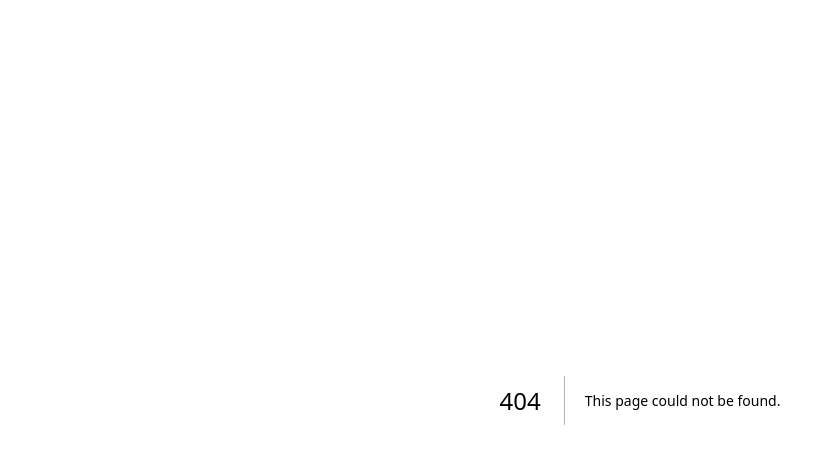
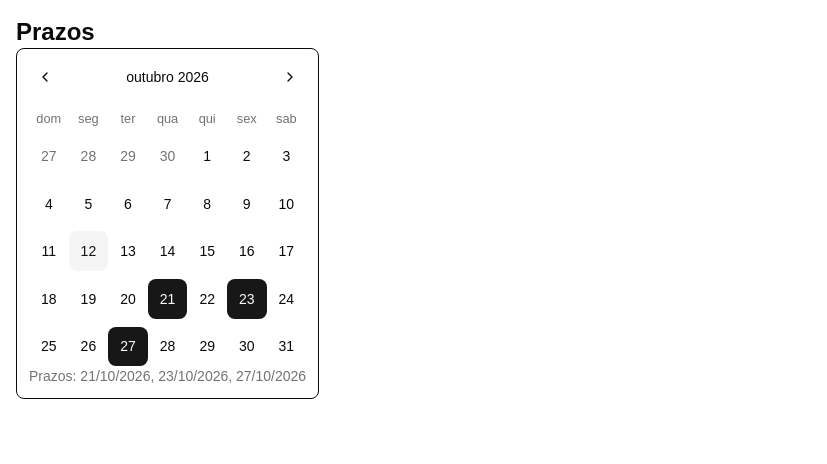
Before and after one commit to Lucasltx1/Projeto_SINDCOMB, a Next.js app in the folder frontend/: page /prazos in a window 1280 px wide. Before the commit this address had no page. Shown: the top 464 px of the page, without its empty margins (0-827 px from the left). Built offline with nearby package versions, Linux system fonts and the light colour scheme.

Commit message:
Adiciona calendário de prazos

```diff
--- a/frontend/package.json
+++ b/frontend/package.json
@@ -12,11 +12,13 @@
     "@base-ui/react": "^1.8.0",
     "class-variance-authority": "^0.7.1",
     "cn": "^0.2.6",
+    "date-fns": "^4.4.0",
     "lorem-ipsum": "^3.0.0",
     "lucide-react": "^1.42.0",
     "next": "16.3.4",
     "radix-ui": "^1.8.0",
     "react": "19.2.8",
+    "react-day-picker": "^10.0.2",
     "react-dom": "19.2.8",
     "shadcn": "^4.21.0",
     "tw-animate-css": "^1.4.0"
--- /dev/null
+++ b/frontend/src/app/prazos/page.tsx
@@ -0,0 +1,10 @@
+import PrazosCalendario from "./prazosCalendario";
+
+export default function PrazosPage() {
+    return (
+        <div className="container mx-auto p-4">
+            <h1 className="text-2xl font-bold">Prazos</h1>
+            <PrazosCalendario prazos={[new Date("2026-10-21"), new Date("2026-10-23"), new Date("2026-10-27")]} />
+        </div>
+    );
+}
--- /dev/null
+++ b/frontend/src/app/prazos/prazosCalendario.tsx
@@ -0,0 +1,20 @@
+"use client";
+import { Calendar } from "@/components/ui/calendar";
+import { ptBR } from "react-day-picker/locale/pt-BR";
+
+export default function PrazosCalendario({prazos}: {prazos?: Date[]}) {
+    return (
+            <Calendar
+            mode="multiple"
+            className="rounded-md border w-fit"
+            locale={ptBR}
+            timeZone="UTC"
+            selected={prazos}
+            footer={
+                <div className="text-center text-sm text-muted-foreground">
+                    {prazos && prazos.length > 0 ? `Prazos: ${prazos.map(p => p.toLocaleDateString("pt-BR")).join(", ")}` : "Nenhum prazo no momento."}
+                </div>
+            }
+            />
+    );
+}
--- a/frontend/src/components/ui/button.tsx
+++ b/frontend/src/components/ui/button.tsx
@@ -1,35 +1,33 @@
-import { Button as ButtonPrimitive } from "@base-ui/react/button"
+import * as React from "react"
 import { cva, type VariantProps } from "class-variance-authority"
 import { cn } from "cn"
+import { Slot } from "radix-ui"
 
 const buttonVariants = cva(
-  "group/button inline-flex shrink-0 items-center justify-center rounded-lg border border-transparent bg-clip-padding text-sm font-medium whitespace-nowrap transition-all outline-none select-none focus-visible:border-ring focus-visible:ring-3 focus-visible:ring-ring/50 active:not-aria-[haspopup]:translate-y-px disabled:pointer-events-none disabled:opacity-50 aria-invalid:border-destructive aria-invalid:ring-3 aria-invalid:ring-destructive/20 dark:aria-invalid:border-destructive/50 dark:aria-invalid:ring-destructive/40 [&_svg]:pointer-events-none [&_svg]:shrink-0 [&_svg:not([class*='size-'])]:size-4",
+  "inline-flex shrink-0 items-center justify-center gap-2 rounded-md text-sm font-medium whitespace-nowrap transition-all outline-none focus-visible:border-ring focus-visible:ring-[3px] focus-visible:ring-ring/50 disabled:pointer-events-none disabled:opacity-50 aria-invalid:border-destructive aria-invalid:ring-destructive/20 dark:aria-invalid:ring-destructive/40 [&_svg]:pointer-events-none [&_svg]:shrink-0 [&_svg:not([class*='size-'])]:size-4",
   {
     variants: {
       variant: {
-        default: "bg-primary text-primary-foreground hover:bg-primary/80",
+        default: "bg-primary text-primary-foreground hover:bg-primary/90",
+        destructive:
+          "bg-destructive text-white hover:bg-destructive/90 focus-visible:ring-destructive/20 dark:bg-destructive/60 dark:focus-visible:ring-destructive/40",
         outline:
-          "border-border bg-background hover:bg-muted hover:text-foreground aria-expanded:bg-muted aria-expanded:text-foreground dark:border-input dark:bg-input/30 dark:hover:bg-input/50",
+          "border bg-background shadow-xs hover:bg-accent hover:text-accent-foreground dark:border-input dark:bg-input/30 dark:hover:bg-input/50",
         secondary:
-          "bg-secondary text-secondary-foreground hover:bg-[color-mix(in_oklch,var(--secondary),var(--foreground)_5%)] aria-expanded:bg-secondary aria-expanded:text-secondary-foreground",
+          "bg-secondary text-secondary-foreground hover:bg-secondary/80",
         ghost:
-          "hover:bg-muted hover:text-foreground aria-expanded:bg-muted aria-expanded:text-foreground dark:hover:bg-muted/50",
-        destructive:
-          "bg-destructive/10 text-destructive hover:bg-destructive/20 focus-visible:border-destructive/40 focus-visible:ring-destructive/20 dark:bg-destructive/20 dark:hover:bg-destructive/30 dark:focus-visible:ring-destructive/40",
+          "hover:bg-accent hover:text-accent-foreground dark:hover:bg-accent/50",
         link: "text-primary underline-offset-4 hover:underline",
       },
       size: {
-        default:
-          "h-8 gap-1.5 px-2.5 has-data-[icon=inline-end]:pr-2 has-data-[icon=inline-start]:pl-2",
-        xs: "h-6 gap-1 rounded-[min(var(--radius-md),10px)] px-2 text-xs in-data-[slot=button-group]:rounded-lg has-data-[icon=inline-end]:pr-1.5 has-data-[icon=inline-start]:pl-1.5 [&_svg:not([class*='size-'])]:size-3",
-        sm: "h-7 gap-1 rounded-[min(var(--radius-md),12px)] px-2.5 text-[0.8rem] in-data-[slot=button-group]:rounded-lg has-data-[icon=inline-end]:pr-1.5 has-data-[icon=inline-start]:pl-1.5 [&_svg:not([class*='size-'])]:size-3.5",
-        lg: "h-9 gap-1.5 px-2.5 has-data-[icon=inline-end]:pr-2 has-data-[icon=inline-start]:pl-2",
-        icon: "size-8",
-        "icon-xs":
-          "size-6 rounded-[min(var(--radius-md),10px)] in-data-[slot=button-group]:rounded-lg [&_svg:not([class*='size-'])]:size-3",
-        "icon-sm":
-          "size-7 rounded-[min(var(--radius-md),12px)] in-data-[slot=button-group]:rounded-lg",
-        "icon-lg": "size-9",
+        default: "h-9 px-4 py-2 has-[>svg]:px-3",
+        xs: "h-6 gap-1 rounded-md px-2 text-xs has-[>svg]:px-1.5 [&_svg:not([class*='size-'])]:size-3",
+        sm: "h-8 gap-1.5 rounded-md px-3 has-[>svg]:px-2.5",
+        lg: "h-10 rounded-md px-6 has-[>svg]:px-4",
+        icon: "size-9",
+        "icon-xs": "size-6 rounded-md [&_svg:not([class*='size-'])]:size-3",
+        "icon-sm": "size-8",
+        "icon-lg": "size-10",
       },
     },
     defaultVariants: {
@@ -43,11 +41,19 @@ function Button({
   className,
   variant = "default",
   size = "default",
+  asChild = false,
   ...props
-}: ButtonPrimitive.Props & VariantProps<typeof buttonVariants>) {
+}: React.ComponentProps<"button"> &
+  VariantProps<typeof buttonVariants> & {
+    asChild?: boolean
+  }) {
+  const Comp = asChild ? Slot.Root : "button"
+
   return (
-    <ButtonPrimitive
+    <Comp
       data-slot="button"
+      data-variant={variant}
+      data-size={size}
       className={cn(buttonVariants({ variant, size, className }))}
       {...props}
     />
--- /dev/null
+++ b/frontend/src/components/ui/calendar.tsx
@@ -0,0 +1,220 @@
+"use client"
+
+import * as React from "react"
+import { cn } from "cn"
+import {
+  ChevronDownIcon,
+  ChevronLeftIcon,
+  ChevronRightIcon,
+} from "lucide-react"
+import {
+  DayPicker,
+  getDefaultClassNames,
+  type DayButton,
+} from "react-day-picker"
+
+import { Button, buttonVariants } from "@/components/ui/button"
+
+function Calendar({
+  className,
+  classNames,
+  showOutsideDays = true,
+  captionLayout = "label",
+  buttonVariant = "ghost",
+  formatters,
+  components,
+  ...props
+}: React.ComponentProps<typeof DayPicker> & {
+  buttonVariant?: React.ComponentProps<typeof Button>["variant"]
+}) {
+  const defaultClassNames = getDefaultClassNames()
+
+  return (
+    <DayPicker
+      showOutsideDays={showOutsideDays}
+      className={cn(
+        "group/calendar bg-background p-3 [--cell-size:--spacing(8)] [[data-slot=card-content]_&]:bg-transparent [[data-slot=popover-content]_&]:bg-transparent",
+        String.raw`rtl:**:[.rdp-button\_next>svg]:rotate-180`,
+        String.raw`rtl:**:[.rdp-button\_previous>svg]:rotate-180`,
+        className
+      )}
+      captionLayout={captionLayout}
+      formatters={{
+        formatMonthDropdown: (date) =>
+          date.toLocaleString("default", { month: "short" }),
+        ...formatters,
+      }}
+      classNames={{
+        root: cn("w-fit", defaultClassNames.root),
+        months: cn(
+          "relative flex flex-col gap-4 md:flex-row",
+          defaultClassNames.months
+        ),
+        month: cn("flex w-full flex-col gap-4", defaultClassNames.month),
+        nav: cn(
+          "absolute inset-x-0 top-0 flex w-full items-center justify-between gap-1",
+          defaultClassNames.nav
+        ),
+        button_previous: cn(
+          buttonVariants({ variant: buttonVariant }),
+          "size-(--cell-size) p-0 select-none aria-disabled:opacity-50",
+          defaultClassNames.button_previous
+        ),
+        button_next: cn(
+          buttonVariants({ variant: buttonVariant }),
+          "size-(--cell-size) p-0 select-none aria-disabled:opacity-50",
+          defaultClassNames.button_next
+        ),
+        month_caption: cn(
+          "flex h-(--cell-size) w-full items-center justify-center px-(--cell-size)",
+          defaultClassNames.month_caption
+        ),
+        dropdowns: cn(
+          "flex h-(--cell-size) w-full items-center justify-center gap-1.5 text-sm font-medium",
+          defaultClassNames.dropdowns
+        ),
+        dropdown_root: cn(
+          "relative rounded-md border border-input shadow-xs has-focus:border-ring has-focus:ring-[3px] has-focus:ring-ring/50",
+          defaultClassNames.dropdown_root
+        ),
+        dropdown: cn(
+          "absolute inset-0 bg-popover opacity-0",
+          defaultClassNames.dropdown
+        ),
+        caption_label: cn(
+          "font-medium select-none",
+          captionLayout === "label"
+            ? "text-sm"
+            : "flex h-8 items-center gap-1 rounded-md pr-1 pl-2 text-sm [&>svg]:size-3.5 [&>svg]:text-muted-foreground",
+          defaultClassNames.caption_label
+        ),
+        month_grid: cn("w-full border-collapse", defaultClassNames.month_grid),
+        weekdays: cn("flex", defaultClassNames.weekdays),
+        weekday: cn(
+          "flex-1 rounded-md text-[0.8rem] font-normal text-muted-foreground select-none",
+          defaultClassNames.weekday
+        ),
+        week: cn("mt-2 flex w-full", defaultClassNames.week),
+        week_number_header: cn(
+          "w-(--cell-size) select-none",
+          defaultClassNames.week_number_header
+        ),
+        week_number: cn(
+          "text-[0.8rem] text-muted-foreground select-none",
+          defaultClassNames.week_number
+        ),
+        day: cn(
+          "group/day relative aspect-square h-full w-full p-0 text-center select-none [&:last-child[data-selected=true]_button]:rounded-r-md",
+          props.showWeekNumber
+            ? "[&:nth-child(2)[data-selected=true]_button]:rounded-l-md"
+            : "[&:first-child[data-selected=true]_button]:rounded-l-md",
+          defaultClassNames.day
+        ),
+        range_start: cn(
+          "rounded-l-md bg-accent",
+          defaultClassNames.range_start
+        ),
+        range_middle: cn("rounded-none", defaultClassNames.range_middle),
+        range_end: cn("rounded-r-md bg-accent", defaultClassNames.range_end),
+        today: cn(
+          "rounded-md bg-accent text-accent-foreground data-[selected=true]:rounded-none",
+          defaultClassNames.today
+        ),
+        outside: cn(
+          "text-muted-foreground aria-selected:text-muted-foreground",
+          defaultClassNames.outside
+        ),
+        disabled: cn(
+          "text-muted-foreground opacity-50",
+          defaultClassNames.disabled
+        ),
+        hidden: cn("invisible", defaultClassNames.hidden),
+        ...classNames,
+      }}
+      components={{
+        Root: ({ className, rootRef, ...props }) => {
+          return (
+            <div
+              data-slot="calendar"
+              ref={rootRef}
+              className={cn(className)}
+              {...props}
+            />
+          )
+        },
+        Chevron: ({ className, orientation, ...props }) => {
+          if (orientation === "left") {
+            return (
+              <ChevronLeftIcon className={cn("size-4", className)} {...props} />
+            )
+          }
+
+          if (orientation === "right") {
+            return (
+              <ChevronRightIcon
+                className={cn("size-4", className)}
+                {...props}
+              />
+            )
+          }
+
+          return (
+            <ChevronDownIcon className={cn("size-4", className)} {...props} />
+          )
+        },
+        DayButton: CalendarDayButton,
+        WeekNumber: ({ children, ...props }) => {
+          return (
+            <td {...props}>
+              <div className="flex size-(--cell-size) items-center justify-center text-center">
+                {children}
+              </div>
+            </td>
+          )
+        },
+        ...components,
+      }}
+      {...props}
+    />
+  )
+}
+
+function CalendarDayButton({
+  className,
+  day,
+  modifiers,
+  ...props
+}: React.ComponentProps<typeof DayButton>) {
+  const defaultClassNames = getDefaultClassNames()
+
+  const ref = React.useRef<HTMLButtonElement>(null)
+  React.useEffect(() => {
+    if (modifiers.focused) ref.current?.focus()
+  }, [modifiers.focused])
+
+  return (
+    <Button
+      ref={ref}
+      variant="ghost"
+      size="icon"
+      data-day={day.date.toLocaleDateString()}
+      data-selected-single={
+        modifiers.selected &&
+        !modifiers.range_start &&
+        !modifiers.range_end &&
+        !modifiers.range_middle
+      }
+      data-range-start={modifiers.range_start}
+      data-range-end={modifiers.range_end}
+      data-range-middle={modifiers.range_middle}
+      className={cn(
+        "flex aspect-square size-auto w-full min-w-(--cell-size) flex-col gap-1 leading-none font-normal group-data-[focused=true]/day:relative group-data-[focused=true]/day:z-10 group-data-[focused=true]/day:border-ring group-data-[focused=true]/day:ring-[3px] group-data-[focused=true]/day:ring-ring/50 data-[range-end=true]:rounded-md data-[range-end=true]:rounded-r-md data-[range-end=true]:bg-primary data-[range-end=true]:text-primary-foreground data-[range-middle=true]:rounded-none data-[range-middle=true]:bg-accent data-[range-middle=true]:text-accent-foreground data-[range-start=true]:rounded-md data-[range-start=true]:rounded-l-md data-[range-start=true]:bg-primary data-[range-start=true]:text-primary-foreground data-[selected-single=true]:bg-primary data-[selected-single=true]:text-primary-foreground dark:hover:text-accent-foreground [&>span]:text-xs [&>span]:opacity-70",
+        defaultClassNames.day,
+        className
+      )}
+      {...props}
+    />
+  )
+}
+
+export { Calendar, CalendarDayButton }
```
Also changed, not shown: 1 other file (tests, documents, lock files or other folders).
